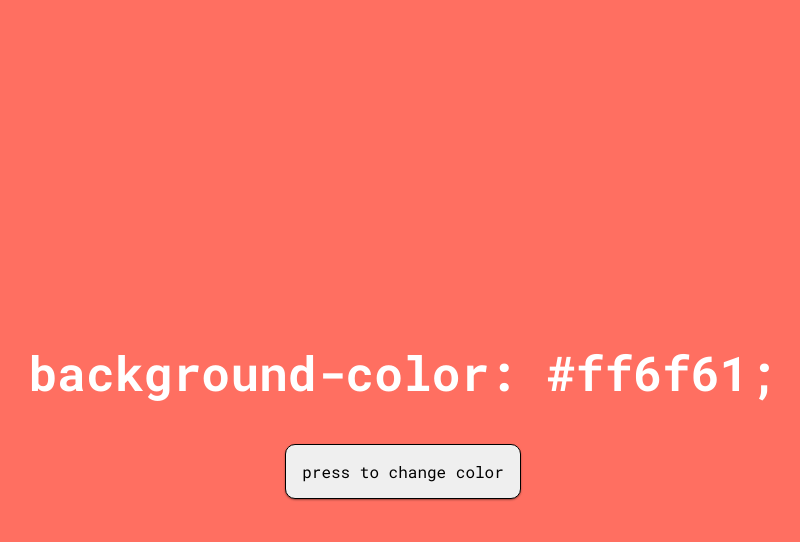
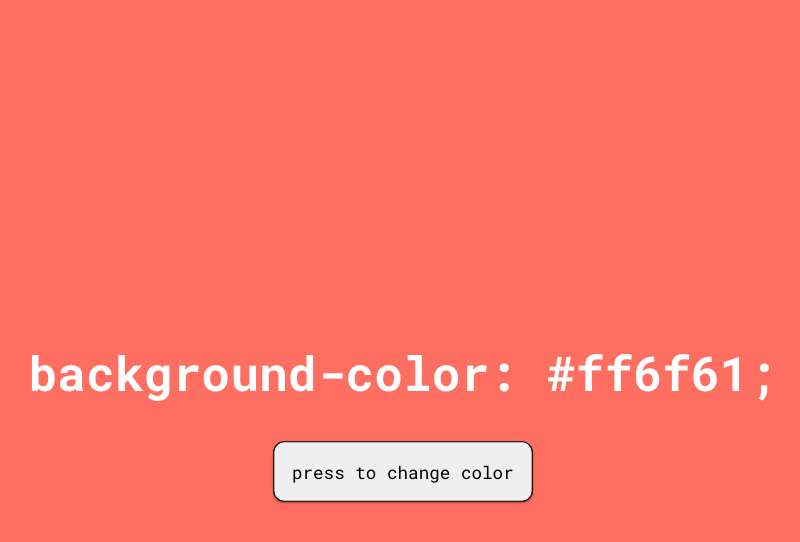
Before and after one commit to iKnorr/random-background-picker, a plain HTML site: page index.html in a window 1280 px wide. Both pictures are taken after a click on the button "press to change color". Shown: the whole page, without its empty margins (237-1037 px from the left). Drawn offline with Linux system fonts and the light colour scheme.

Commit message:
added button animation on click with js

```diff
--- a/index.html
+++ b/index.html
@@ -10,7 +10,7 @@
   <body class="animation">
     <div class="wrapper animation">
       <h2 class="header">background color: #3F3F3F;</h2>
-      <button class="btn">press to change color</button>
+      <button class="btn btn-animation">press to change color</button>
     </div>
     <script src="main.js"></script>
   </body>
--- a/main.js
+++ b/main.js
@@ -18,15 +18,15 @@ const backgroundColors = [
 ];
 
 const randomElement = () => {
-  // wrapper.classList.remove('animation');
+  btn.classList.remove('btn-animation');
   const randomColor =
     backgroundColors[Math.floor(Math.random() * backgroundColors.length)];
   wrapper.style.background = randomColor;
   header.innerText = `background-color: ${randomColor};`;
-  // setTimeout(() => {
-  //   wrapper.classList.add('animation');
-  // }),
-  //   0;
+  setTimeout(() => {
+    btn.classList.add('btn-animation');
+  }),
+    0;
 };
 
 btn.addEventListener('click', randomElement);
--- a/styles.css
+++ b/styles.css
@@ -44,10 +44,13 @@ body {
   border-radius: 10px;
   border: black solid 0.1rem;
   box-shadow: 0 1px 2px rgba(0, 0, 0, 0.4);
-  transition: 0.2s ease;
 }
 
-.btn:active {
+.btn-animation {
+  transition: 0.5s ease;
+}
+
+.btn-animation {
   transform: scale(1.1);
 }
 
```
